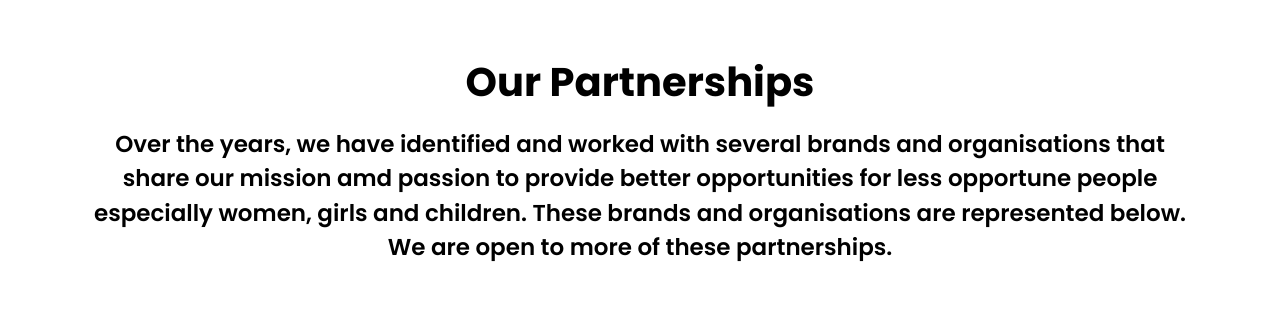
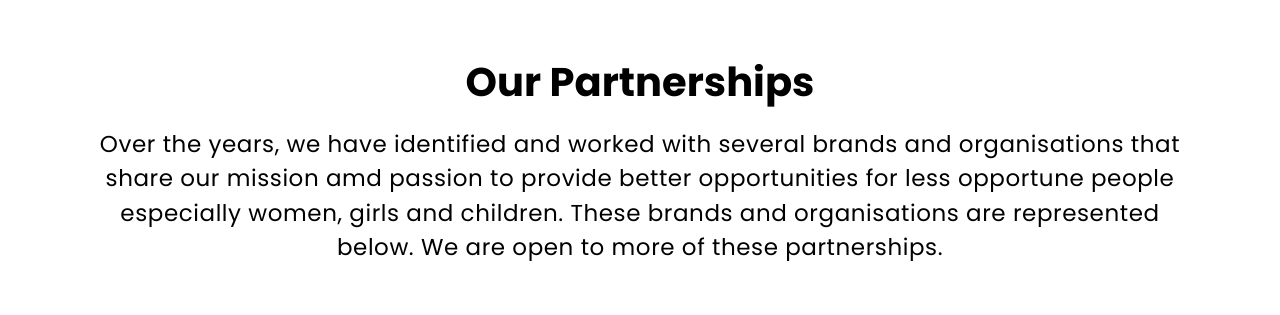
Before and after one commit to Miracle-omosede/kachem-young-initative, a Next.js app: page / in a window 1280 px wide. Shown: the part 6100-6415 px from the top of the page. Built offline with nearby package versions, Linux system fonts and the light colour scheme.

Commit message:
worked on spacing

```diff
--- a/src/components/JoinUs/JoinUs.jsx
+++ b/src/components/JoinUs/JoinUs.jsx
@@ -4,7 +4,7 @@ const JoinUs = () => {
   return (
     <div className="mt-[100px] mx-auto max-w-[1140px] w-full font-poppins md:px-0 px-5">
       <div className="mt-[85px]">
-        <h1 className="flex items-center text-center justify-center mb-[45px] font-poppins text-[40px] font-bold">
+        <h1 className="flex items-center text-center justify-center md:mb-[45px] mb-[1rem] font-poppins text-[40px] font-bold">
           Join Us
         </h1>
         <p className="font-poppins md:text-[23px] text-[17px] text-center md:font-medium tracking-wide">
--- a/src/components/Partnerships/Partnership.jsx
+++ b/src/components/Partnerships/Partnership.jsx
@@ -9,7 +9,7 @@ const Partnership = () => {
           <h1 className="flex items-center text-center justify-center mb-[15px] font-poppins text-[40px] font-bold">
             Our Partnerships
           </h1>
-          <p className="font-poppins md:text-[23px] text-[17px] font-[600] text-center mb-[25px]">
+          <p className="font-poppins md:text-[23px] text-[16px] tracking-wide text-center mb-[25px]">
             Over the years, we have identified and worked with several brands
             and organisations that share our mission amd passion to provide
             better opportunities for less opportune people especially women,
```
